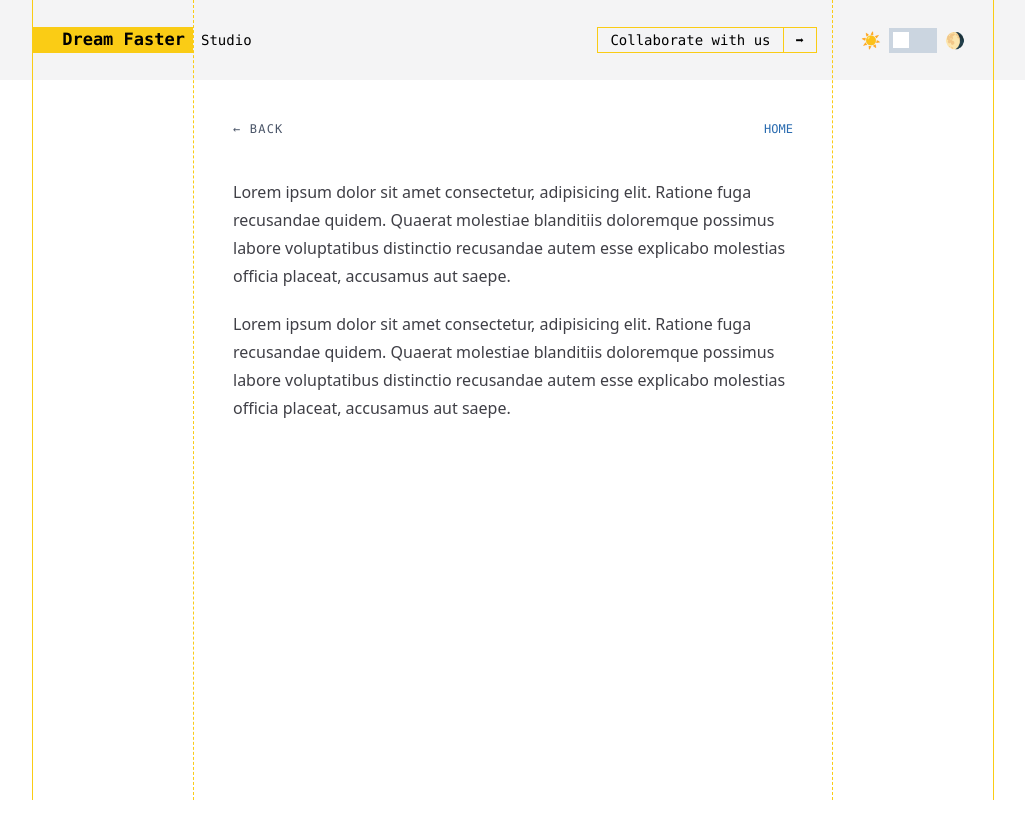
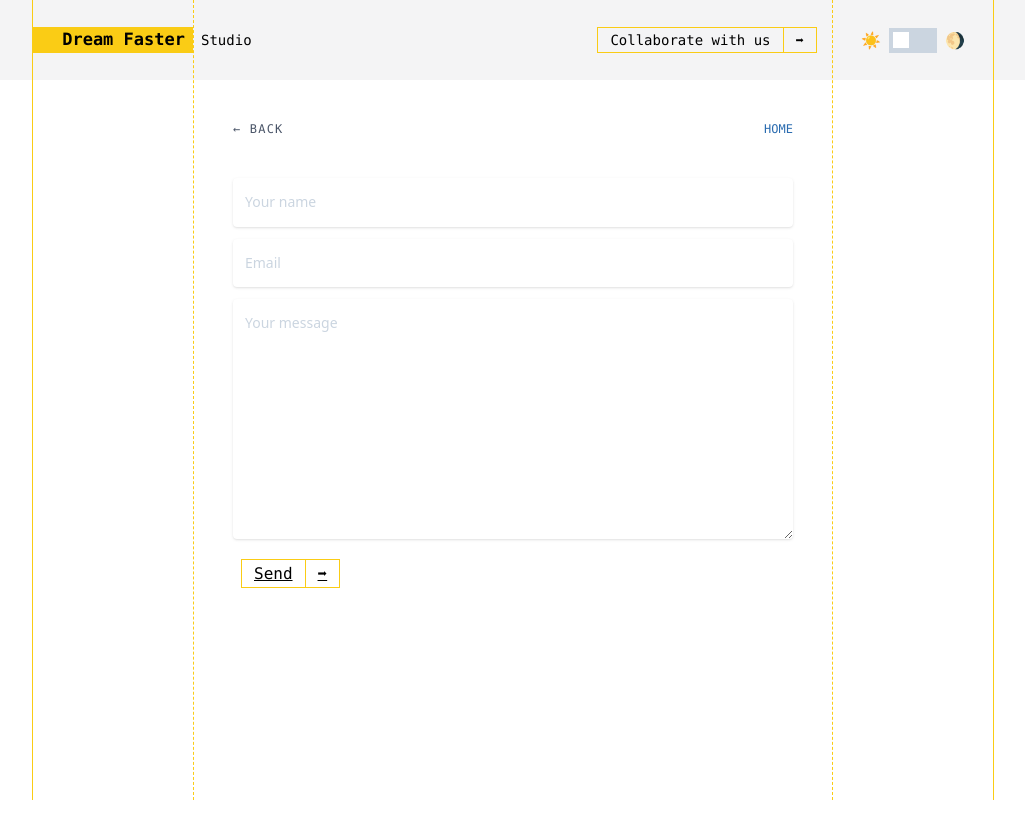
Before and after one commit to dream-faster/dream-faster-landing, a Next.js app: page /collaborate in a window 1280 px wide. Shown: the top 838 px of the page, without its empty margins (127-1152 px from the left). Built offline with nearby package versions, Linux system fonts and the light colour scheme.

Commit message:
feat: Added form.

```diff
--- /dev/null
+++ b/src/components/Form.tsx
@@ -0,0 +1,69 @@
+import React, { useState } from 'react';
+
+import { MajorButton } from './MajorButton';
+
+const FORM_ENDPOINT = ''; // TODO - fill on the later step
+
+const ContactForm = () => {
+  const [submitted, setSubmitted] = useState(false);
+  const handleSubmit = () => {
+    setTimeout(() => {
+      setSubmitted(true);
+    }, 100);
+  };
+
+  if (submitted) {
+    return (
+      <>
+        <div className="text-2xl">Thank you!</div>
+        <div className="text-sm">We'll be in touch soon.</div>
+      </>
+    );
+  }
+
+  return (
+    <form
+      action={FORM_ENDPOINT}
+      onSubmit={handleSubmit}
+      method="POST"
+      target="_blank"
+    >
+      <div className="mb-3 pt-0">
+        <input
+          type="text"
+          placeholder="Your name"
+          name="name"
+          className="relative w-full rounded border-0 bg-white p-3 text-sm text-gray-600 shadow outline-none placeholder:text-gray-400 focus:outline-none focus:ring"
+          required
+        />
+      </div>
+      <div className="mb-3 pt-0">
+        <input
+          type="email"
+          placeholder="Email"
+          name="email"
+          className="relative w-full rounded border-0 bg-white p-3 text-sm text-gray-600 shadow outline-none placeholder:text-gray-400 focus:outline-none focus:ring"
+          required
+        />
+      </div>
+      <div className="mb-3 pt-0">
+        <textarea
+          placeholder="Your message"
+          name="message"
+          className="relative h-60 w-full rounded border-0 bg-white p-3 text-sm text-gray-600 shadow outline-none placeholder:text-gray-400 focus:outline-none focus:ring"
+          required
+        />
+      </div>
+      <div className="mb-3 pt-0">
+        <MajorButton
+          text="Send"
+          link="submit"
+          // className="mr-1 mb-1 rounded bg-blue-500 px-6 py-3 text-sm font-bold uppercase text-white shadow outline-none transition-all duration-150 ease-linear hover:shadow-lg focus:outline-none active:bg-blue-600"
+          type_="submit"
+        />
+      </div>
+    </form>
+  );
+};
+
+export default ContactForm;
--- a/src/components/MajorButton.tsx
+++ b/src/components/MajorButton.tsx
@@ -30,16 +30,26 @@ export const MajorButton = ({
   link,
   primary,
   external,
+  type_,
 }: {
   text: string;
   link: string;
   primary?: boolean;
   external?: boolean;
+  type_?: string;
 }) =>
-  external ? (
-    <button className="group mx-2 min-h-[calc(1rem+9px)] shadow-none outline-none ">
-      <Box primary={primary} text={text} external_link={link} />
-      <Box primary={primary} text={'➡'} sibling external_link={link} />
+  external || type_ ? (
+    <button
+      type={type_ || 'button'}
+      className="group mx-2 min-h-[calc(1rem+9px)] shadow-none outline-none "
+    >
+      <Box primary={primary} text={text} external_link={type_ ? '' : link} />
+      <Box
+        primary={primary}
+        text={'➡'}
+        sibling
+        external_link={type_ ? '' : link}
+      />
     </button>
   ) : (
     <Link href={link}>
--- a/src/pages/collaborate.tsx
+++ b/src/pages/collaborate.tsx
@@ -1,20 +1,10 @@
+import Form from '@/components/Form';
 import { Article } from '@/templates/Article';
 
 const About = () => (
   <Article title="About us - Dream Faster | ML Research" description="About us">
     <article className="prose prose-zinc w-full dark:prose-invert ">
-      <p>
-        Lorem ipsum dolor sit amet consectetur, adipisicing elit. Ratione fuga
-        recusandae quidem. Quaerat molestiae blanditiis doloremque possimus
-        labore voluptatibus distinctio recusandae autem esse explicabo molestias
-        officia placeat, accusamus aut saepe.
-      </p>
-      <p>
-        Lorem ipsum dolor sit amet consectetur, adipisicing elit. Ratione fuga
-        recusandae quidem. Quaerat molestiae blanditiis doloremque possimus
-        labore voluptatibus distinctio recusandae autem esse explicabo molestias
-        officia placeat, accusamus aut saepe.
-      </p>
+      <Form />
     </article>
   </Article>
 );
```
